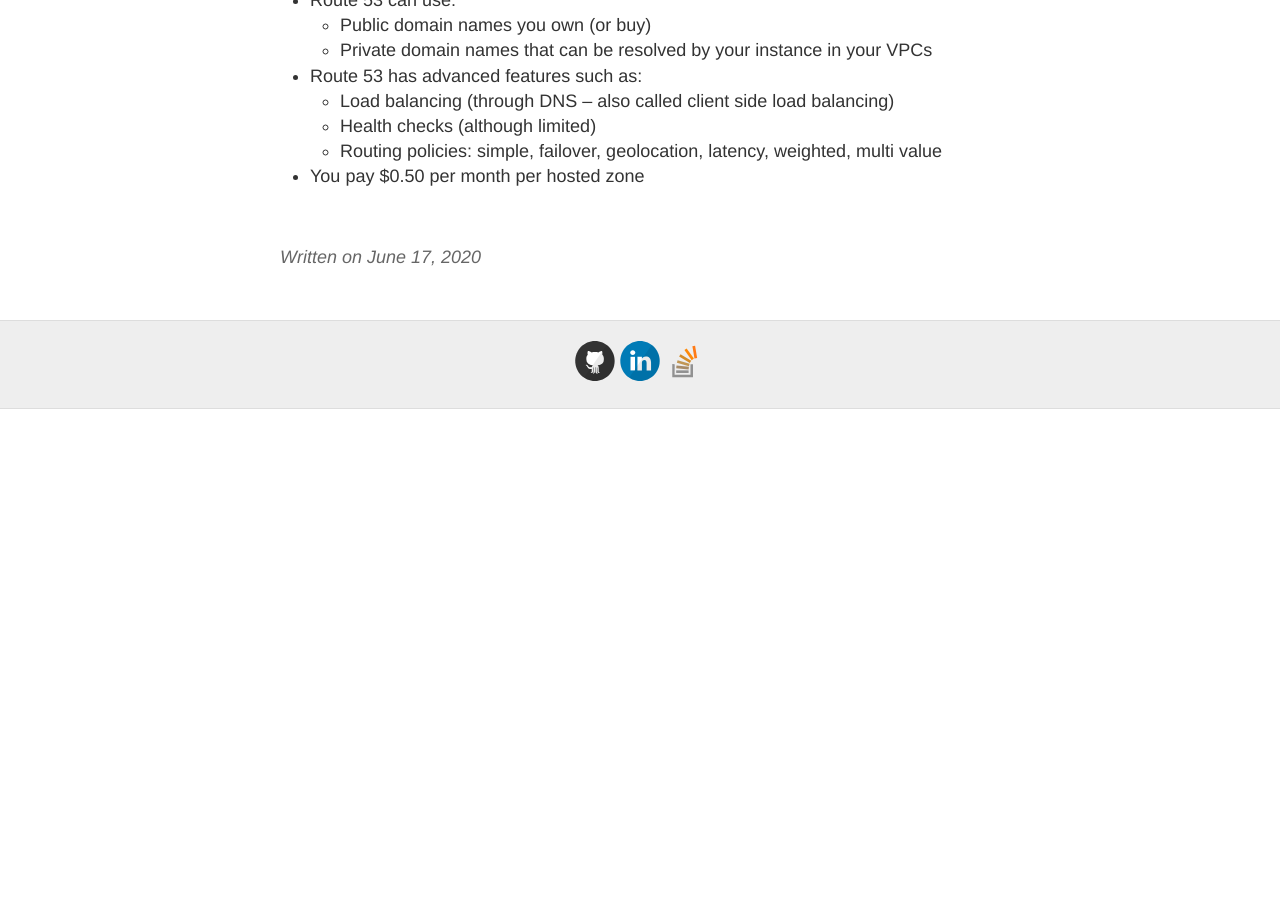
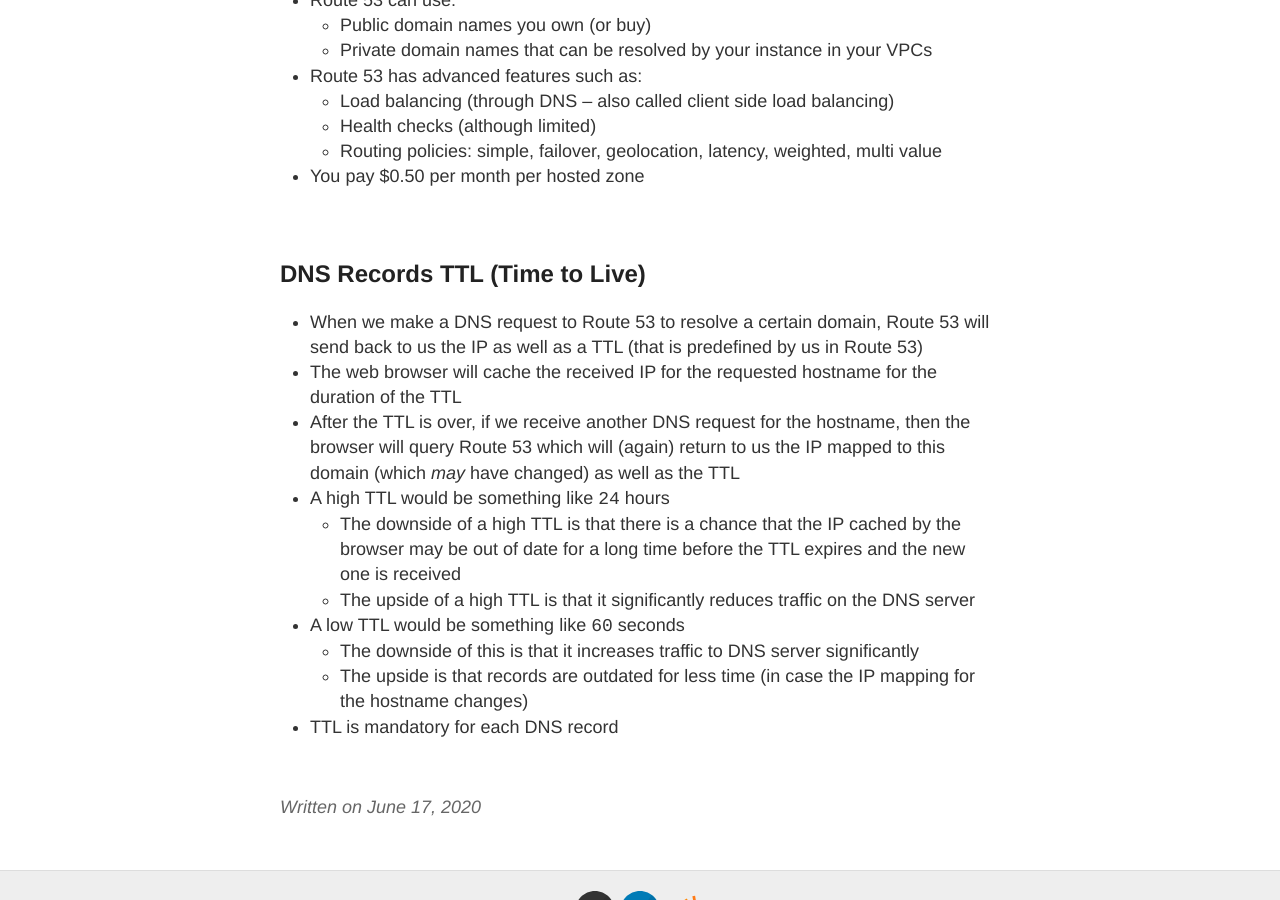
Before and after one commit to gutucristian/gutucristian.github.io, a Jekyll site: the page built from _posts/2020-06-17-Amazon-Web-Services-(AWS).md, in a window 1280 px wide and 900 px high, scrolled down 43877 px. Built offline with Jekyll 4.4.1, drawn with Linux system fonts in a browser that asks for light colours; our own code applies the rules of GitHub Pages for plain Markdown files; before the commit the page ends 44286 px from its top, so only the background shows below that.

Commit message:
Update 2020-06-17-Amazon-Web-Services-(AWS).md

```diff
--- a/_posts/2020-06-17-Amazon-Web-Services-(AWS).md
+++ b/_posts/2020-06-17-Amazon-Web-Services-(AWS).md
@@ -1168,3 +1168,18 @@
 - You pay $0.50 per month per hosted zone
 
 ![]()
+
+## DNS Records TTL (Time to Live)
+
+- When we make a DNS request to Route 53 to resolve a certain domain, Route 53 will send back to us the IP as well as a TTL (that is predefined by us in Route 53)
+- The web browser will cache the received IP for the requested hostname for the duration of the TTL
+- After the TTL is over, if we receive another DNS request for the hostname, then the browser will query Route 53 which will (again) return to us the IP mapped to this domain (which *may* have changed) as well as the TTL
+- A high TTL would be something like `24` hours
+  - The downside of a high TTL is that there is a chance that the IP cached by the browser may be out of date for a long time before the TTL expires and the new one is received
+  - The upside of a high TTL is that it significantly reduces traffic on the DNS server
+- A low TTL would be something like `60` seconds
+  - The downside of this is that it increases traffic to DNS server significantly
+  - The upside is that records are outdated for less time (in case the IP mapping for the hostname changes)
+- TTL is mandatory for each DNS record
+
+![]()
```
